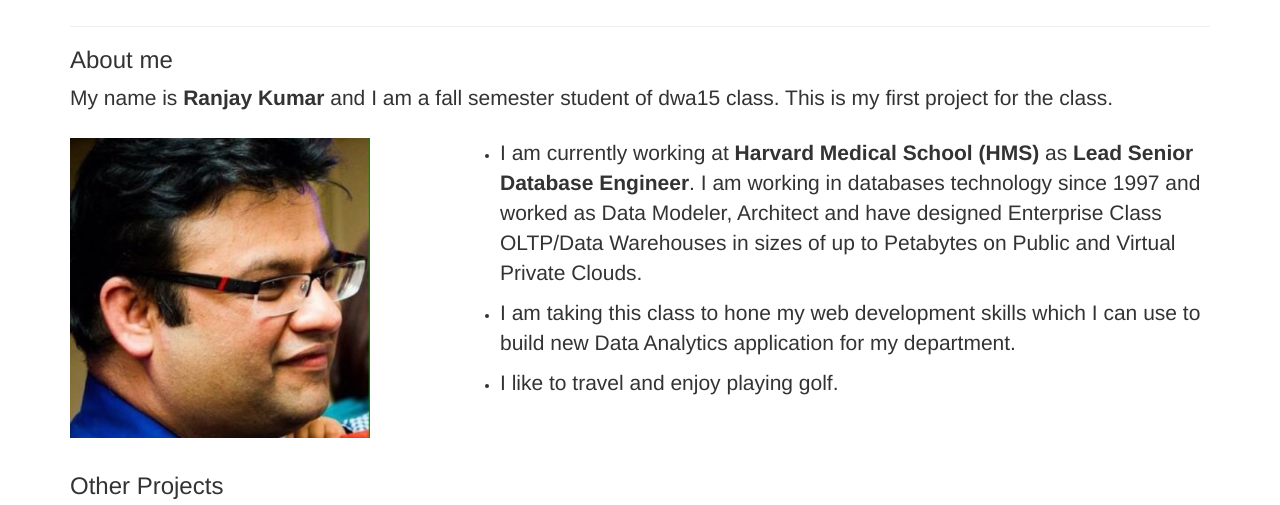
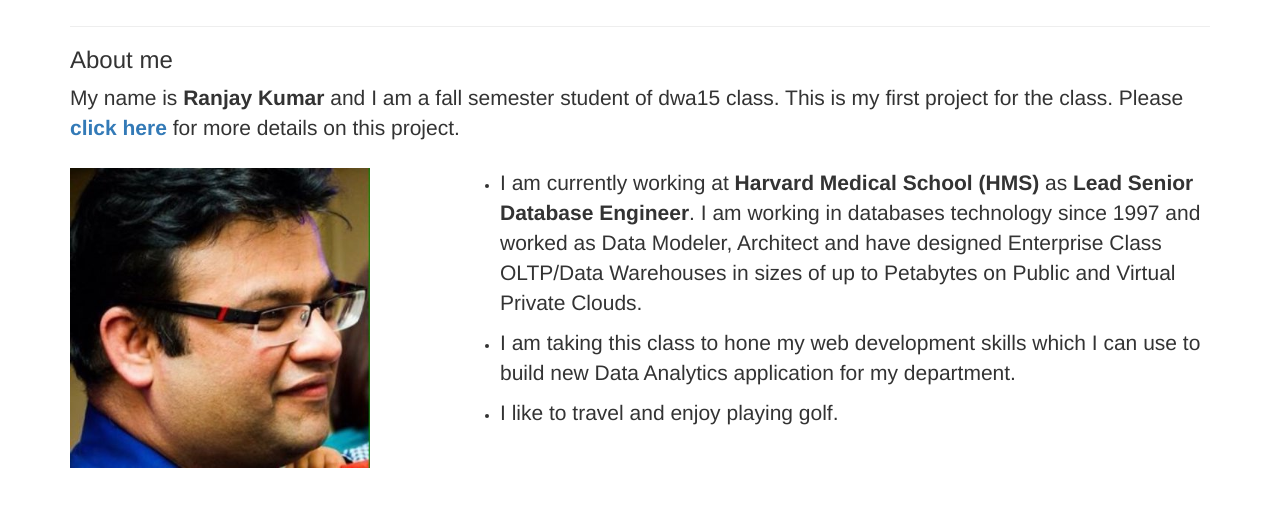
Before and after one commit to ranjayd-harvard/p1, a plain HTML site: page index.html in a window 1280 px wide. Shown: the part 122-627 px from the top of the page. Drawn offline with nearby package versions, Linux system fonts and the light colour scheme.

Commit message:
Updated README for p1 project

```diff
--- a/index.html
+++ b/index.html
@@ -34,7 +34,7 @@
       </div>
 
       <h3>About me</h3>
-      <p>My name is <strong>Ranjay Kumar</strong> and I am a fall semester student of dwa15 class. This is my first project for the class.</p>
+      <p>My name is <strong>Ranjay Kumar</strong> and I am a fall semester student of dwa15 class. This is my first project for the class. Please <a href="https://github.com/ranjayd-harvard/p1"><strong>click here</strong></a> for more details on this project.</p>
 
     <div class="row">
         <div class="col-md-4">
```
Also changed, not shown: 1 other file.
